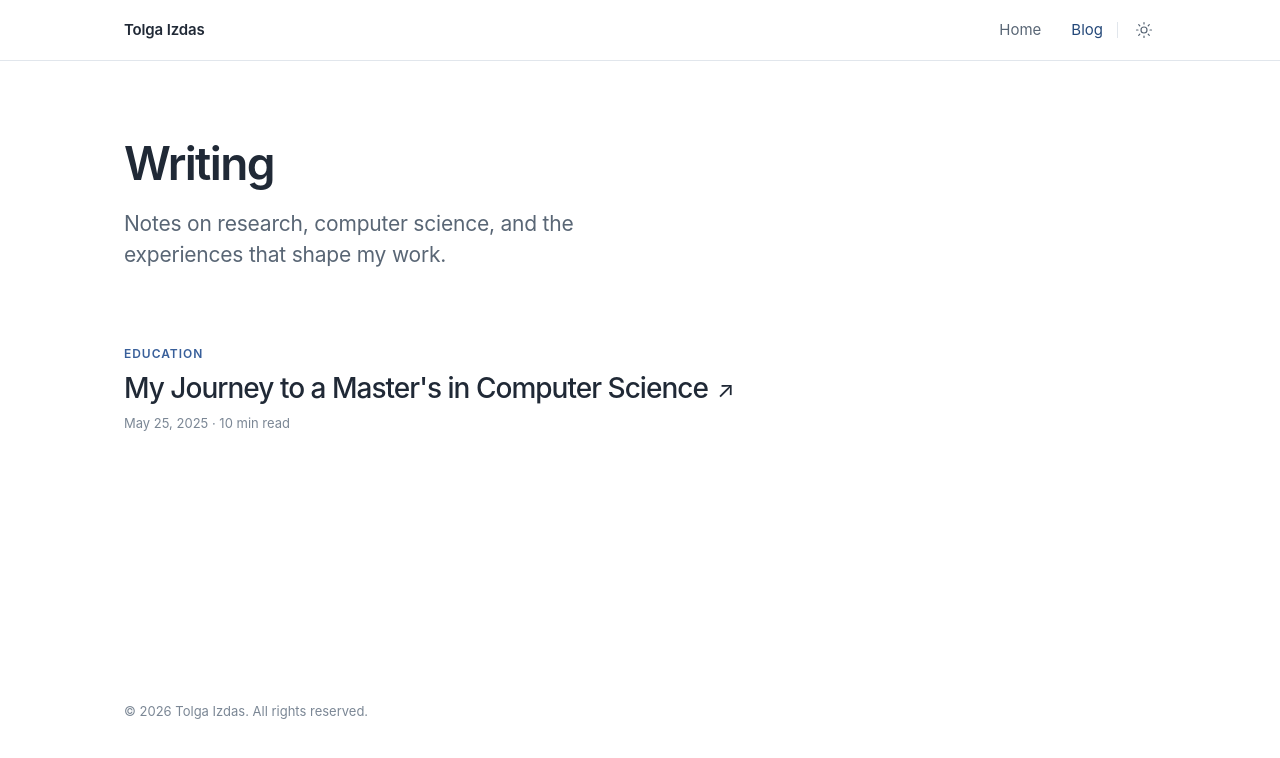
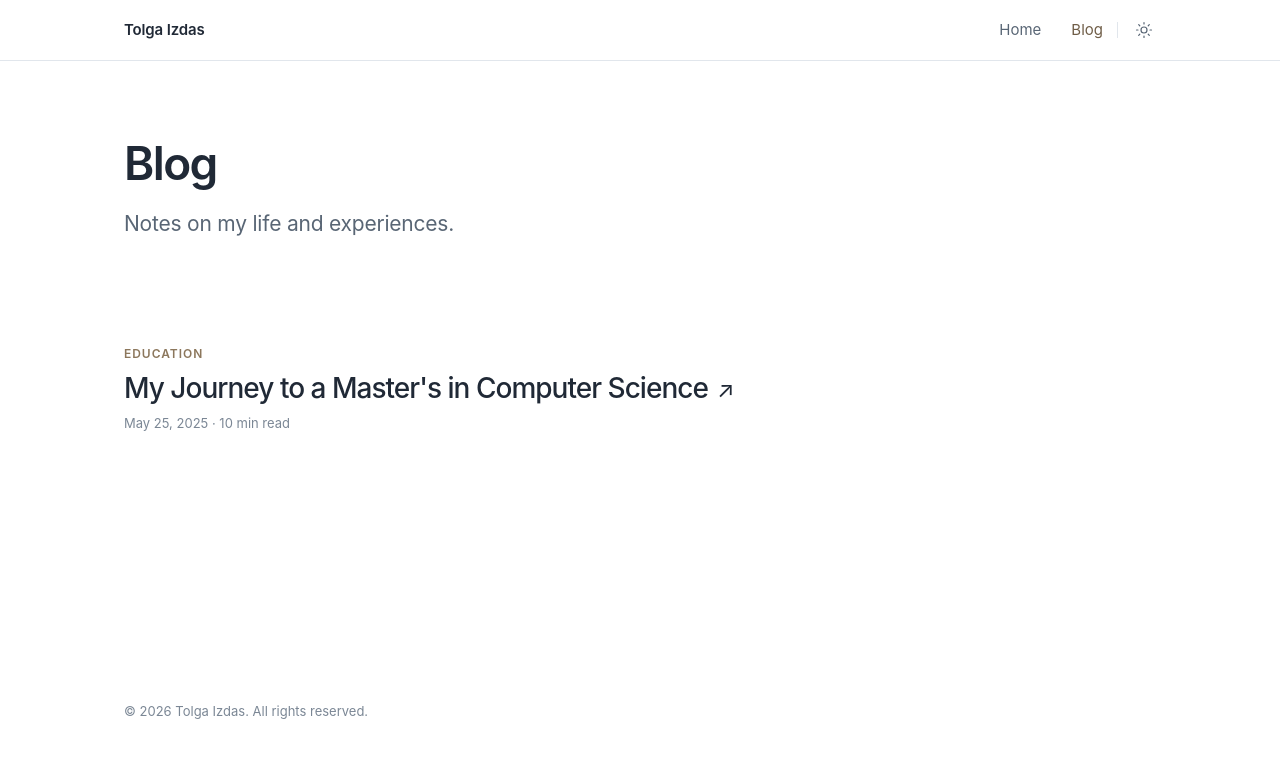
Before and after one commit to tolgaizdas/personal-website, a Next.js app: page /blog in a window 1280 px wide. Shown: the top 758 px of the page. Built offline with nearby package versions, Linux system fonts and the light colour scheme.

Commit message:
Refresh blog messaging and home page calls to action

```diff
--- a/src/app/blog/page.js
+++ b/src/app/blog/page.js
@@ -20,10 +20,9 @@ export default async function BlogPage() {
       <main id="main" className="wrap journal-main">
         <section aria-labelledby="journal-title">
           <div className="journal-content">
-            <h1 id="journal-title" className="page-title">Writing</h1>
+            <h1 id="journal-title" className="page-title">Blog</h1>
             <p className="page-intro">
-              Notes on research, computer science, and the experiences that shape
-              my work.
+              Notes on my life and experiences.
             </p>
             <BlogList blogs={blogs} />
           </div>
--- a/src/app/content.js
+++ b/src/app/content.js
@@ -13,7 +13,6 @@ export const information = {
   githubUrl: "https://github.com/tolgaizdas",
   linkedinUrl: "https://linkedin.com/in/tolgaizdas",
   scholarUrl: "https://scholar.google.com/citations?user=GXujHFgAAAAJ&hl=en",
-  calendlyUrl: "https://calendly.com/tolgaizdas",
 };
 
 export const aboutMe = {
--- a/src/app/globals.css
+++ b/src/app/globals.css
@@ -8,8 +8,8 @@
   --ink: #202936;
   --muted: #596675;
   --quiet: #7b8795;
-  --accent: #385f9a;
-  --accent-dark: #244879;
+  --accent: #8c775c;
+  --accent-dark: #6f5d47;
   --line: #e1e6ec;
   --soft: #f3f6fa;
   --photo-border: #000000;
@@ -25,8 +25,8 @@
   --ink: #f1f1f1;
   --muted: #b8b8b8;
   --quiet: #999999;
-  --accent: #91b8f1;
-  --accent-dark: #b4d0f8;
+  --accent: #beab91;
+  --accent-dark: #d9c6aa;
   --line: #333333;
   --soft: #222222;
   --photo-border: #ffffff;
--- a/src/components/layout/Introduction.jsx
+++ b/src/components/layout/Introduction.jsx
@@ -1,4 +1,5 @@
 import Image from "next/image";
+import Link from "next/link";
 
 const Introduction = ({ information }) => {
   return (
@@ -10,10 +11,8 @@ const Introduction = ({ information }) => {
           Southern California.
         </p>
 
-        <div className="home-actions" aria-label="Get in touch">
-          <a href={information.calendlyUrl} target="_blank" rel="noreferrer">
-            Book a meeting
-          </a>
+        <div className="home-actions" aria-label="Explore and connect">
+          <Link href="/blog">Read my blog</Link>
           <a href={`mailto:${information.email}`}>Email me</a>
         </div>
 
```
